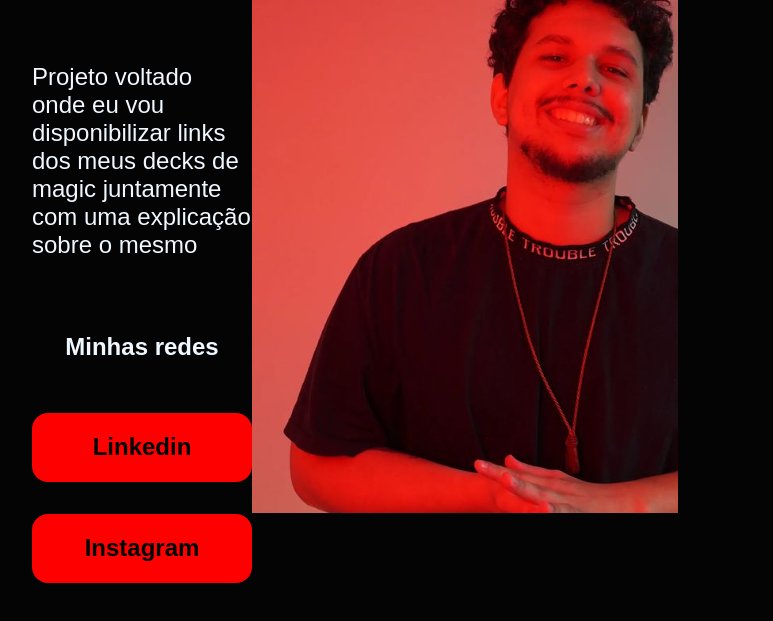
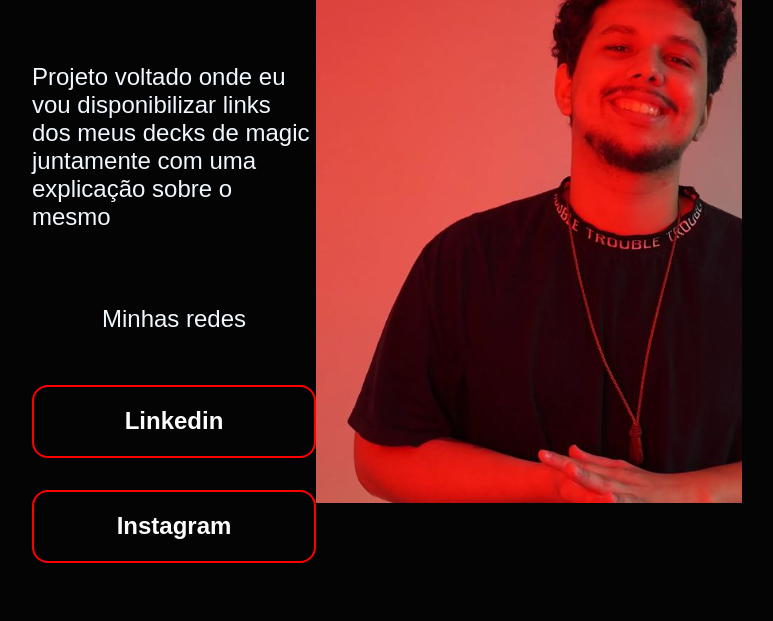
Before and after one commit to DioDiarone/Oracle-One, a plain HTML site: page HTML - Curso 1/index.html in a window 1280 px wide. Shown: the part 261-882 px from the top of the page, without its empty margins (292-1065 px from the left). Drawn offline with Linux system fonts and the light colour scheme.

Commit message:
Mostrando para o jonny

```diff
--- a/HTML - Curso 1/style.css
+++ b/HTML - Curso 1/style.css
@@ -52,19 +52,21 @@ body {
 
 .home__links__redes{
     font-family: "Krona One", sans-serif;
-    font-weight: 400px;
+    font-weight: 400;
+    font-size: 24px;
 }
 
 
 .home__links__buttom{
-    background-color: red;
-    width: 220px;
+    /* background-color: red; */
+    border: 2px solid red;
+    width: 280px;
     text-align: center;
     border-radius: 16px;
     font-size: 24px;
     font-weight: 600;
     padding: 20.5px 0;
     text-decoration: none;
-    color: black;
+    color: rgb(253, 253, 253);
     font-family: 'Montserrat', sans-serif;
 }
```
